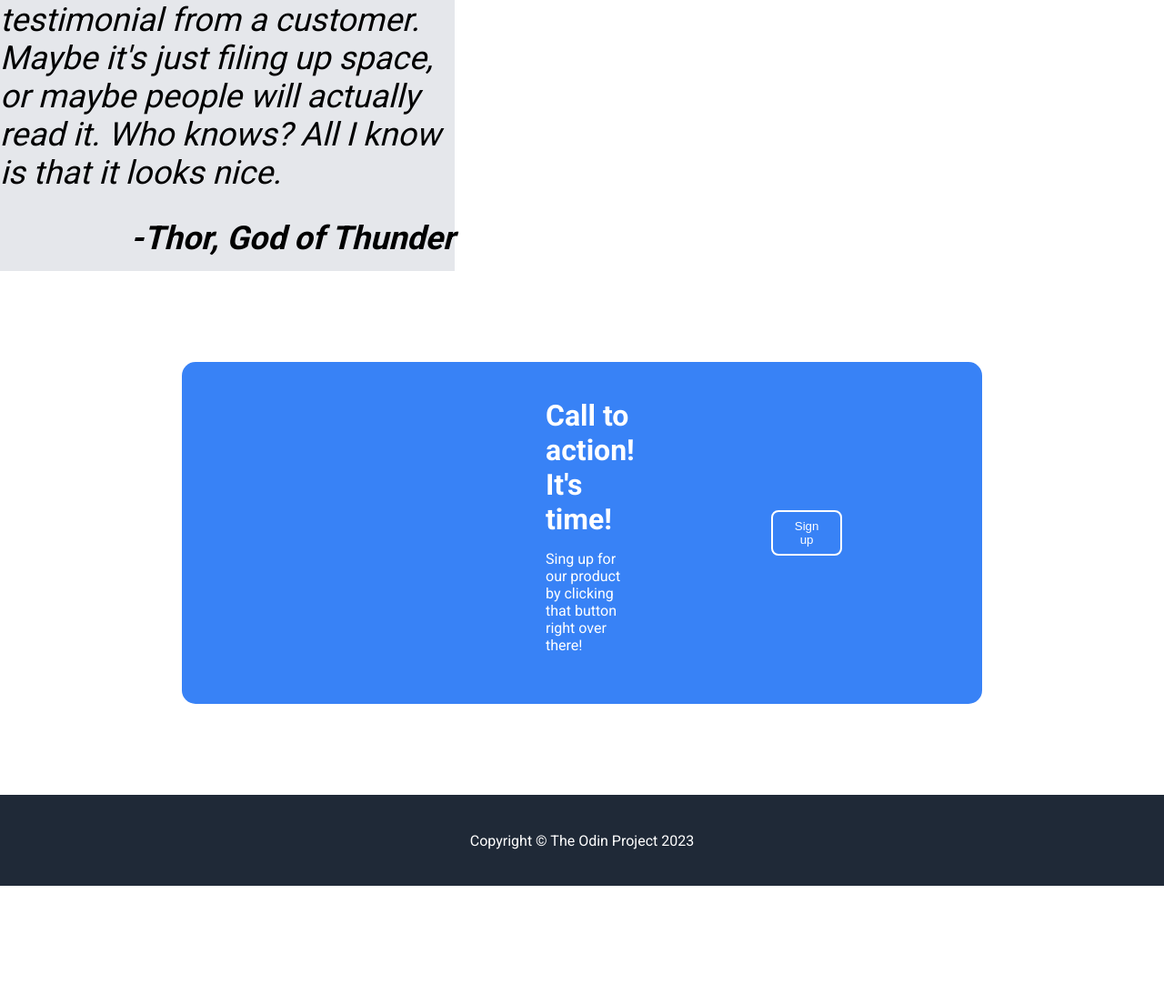
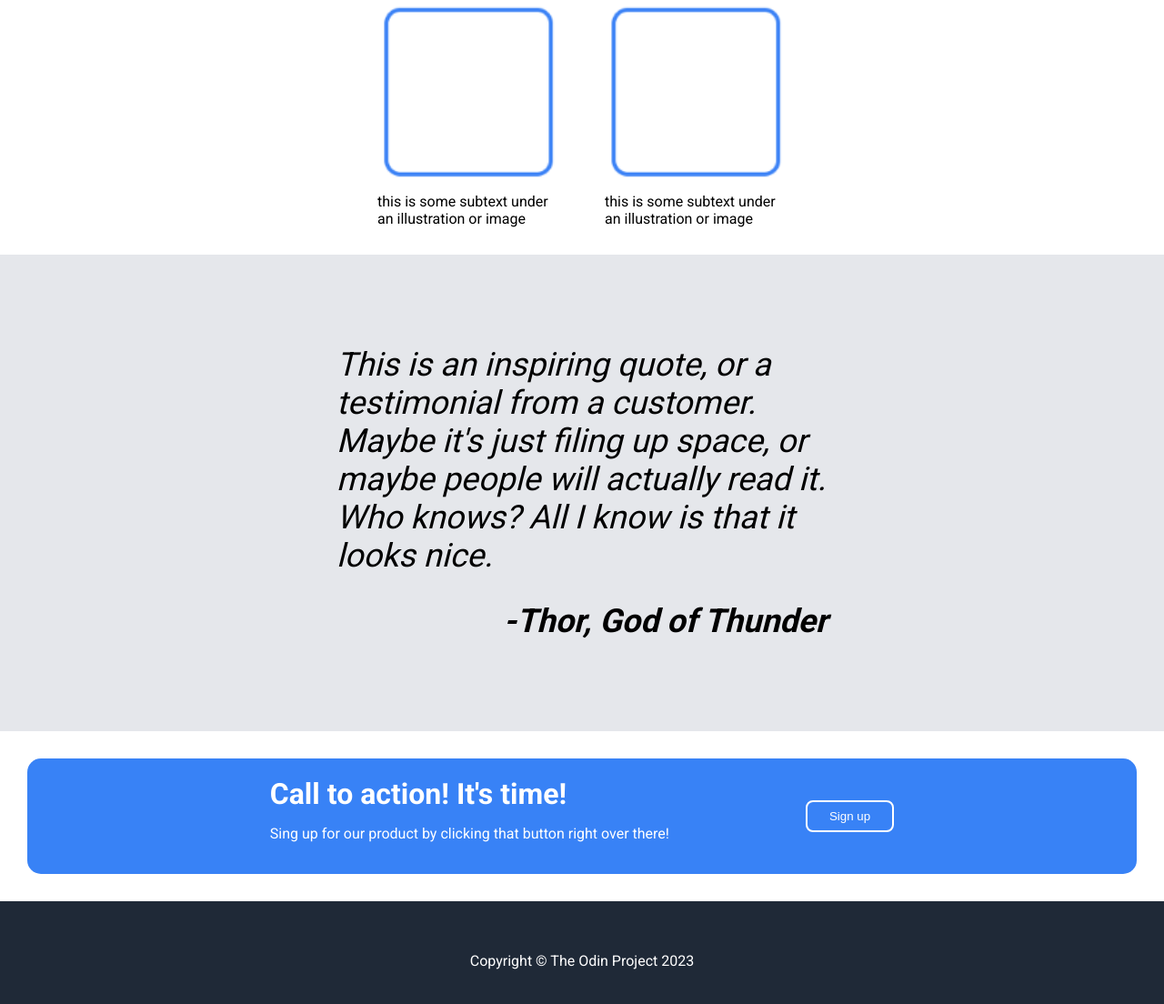
Before and after one commit to FerJeffQ/page, a plain HTML site: page index.html in a window 1280 px wide. Shown: the part 842-1946 px from the top of the page at 91% size. Before the commit the page ends 1816 px from the top, so only its background shows below. Drawn offline with Linux system fonts and the light colour scheme.

Commit message:
add final design

```diff
--- a/styles.css
+++ b/styles.css
@@ -94,6 +94,7 @@ p {
     flex-direction: row;
     justify-content: center;
     gap: 50px;
+    flex-wrap: wrap;
 }
 
 .sub_cont_pro{
@@ -103,14 +104,20 @@ p {
 }
 
 /* PHRASE */
-.phrase {
+.cont_phrase {
     display: flex;
-    flex-direction: column;
     background-color: #E5E7EB;
     font-style: italic;
     font-size: 36px;
     justify-content: center;
-    width: 500px;
+    padding: 15px 300px;
+}
+.phrase {
+    display: flex;
+    flex-direction: column;
+    padding: 70px;
+    width: 1000px;
+
 
 }
 #author {
@@ -119,18 +126,27 @@ p {
 }
 
 /* BUTTON */
+.button_c{
+    display: flex;
+    color: white;
+    align-items: center;
+    justify-content: center;
+
+}
+
 .container_button{
     display: flex;
     flex-direction: row;
+    border-radius: 15px;
     background-color: #3882F6;
-    margin: 100px 200px;
-    padding: 40px 400px;
-    color: white;
-    border-radius: 15px;
+    justify-content: center;
     align-items: center;
-    justify-content: space-around;
     gap: 150px;
+    margin: 30px;
+    padding: 20px;
+    width: 1300px;
 }
+
 
 #btn {
     border: 2px solid #FFF;
@@ -144,4 +160,5 @@ p {
     color: white;
     height: 100px;
     align-items: center;
+    padding: 15px 300px;
 }
```
